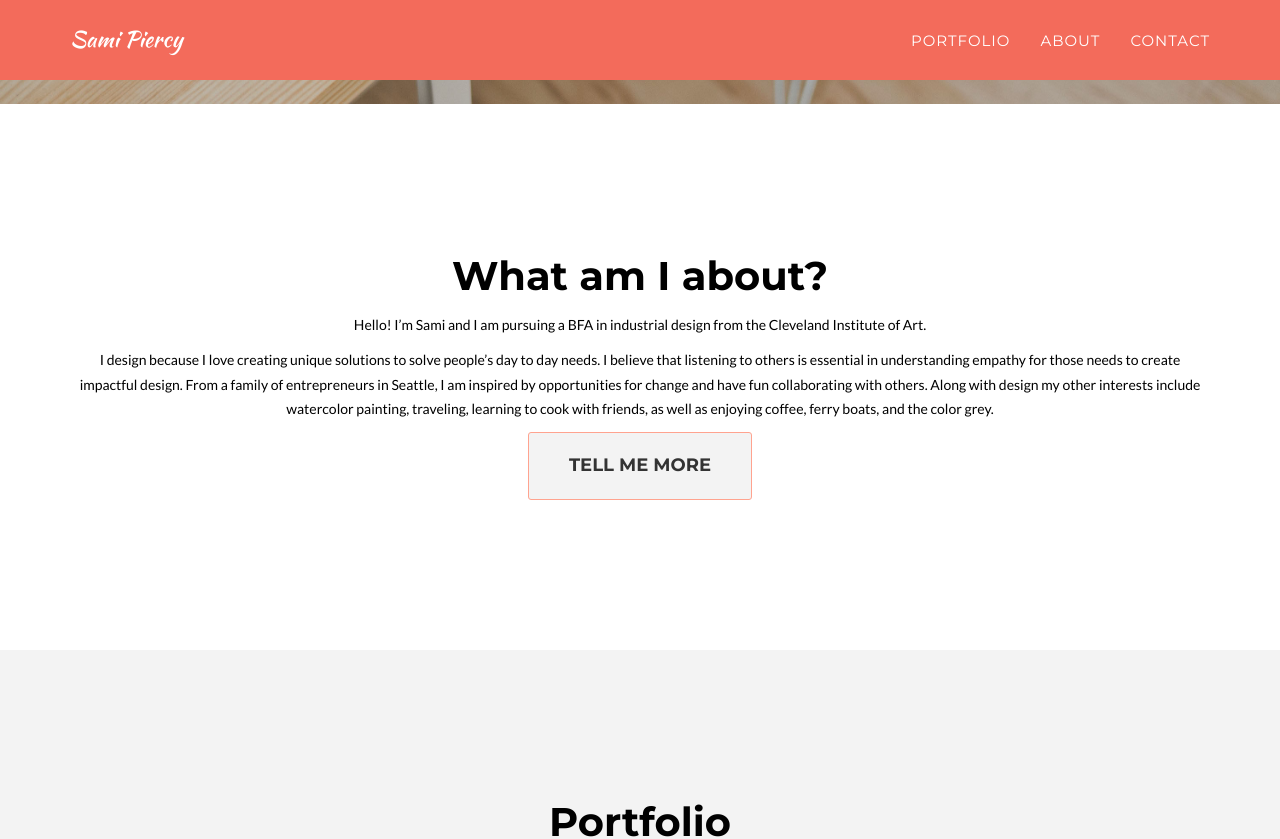
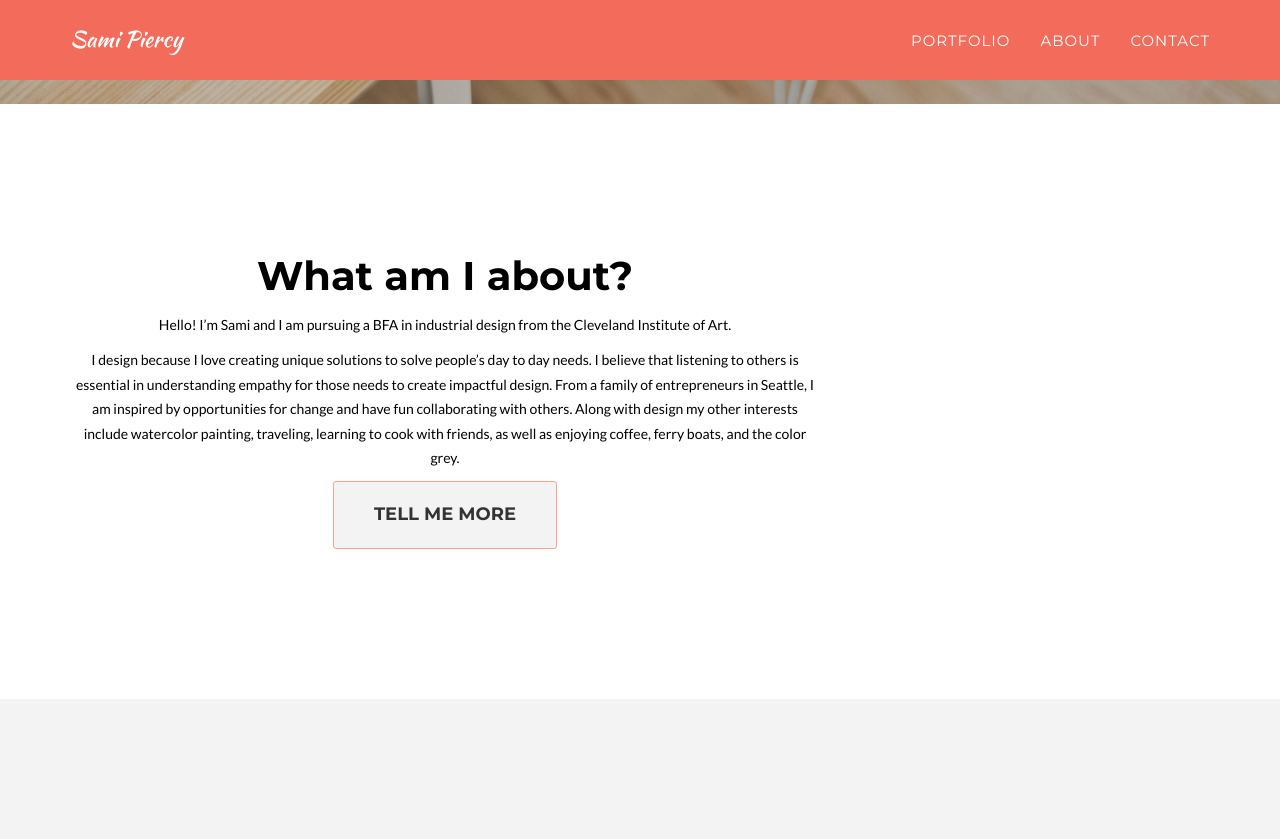
Before and after one commit to bpiercy/samipiercy, a Jekyll site: the page built from index.html, in a window 1280 px wide and 1400 px high, scrolled down 461 px. Shown: the top 839 px of the window. Built offline with Jekyll 4.4.1, drawn with Linux system fonts in a browser that asks for light colours; some web fonts are replaced; grey boxes are pictures that could not be loaded.

Commit message:
0.1.8 playing with textcolor

```diff
--- a/_config.yml
+++ b/_config.yml
@@ -10,7 +10,7 @@
 color:
   primary-bg: fff
   secondary-bg: f3f3f3
-  primary-text: 333
+  primary-text: 533
   secondary-text: fff
   accent: f36b5b
   accent-rgb: 243, 107, 91
--- a/_includes/about.html
+++ b/_includes/about.html
@@ -2,7 +2,7 @@
     <section id="about">
         <div class="container">
             <div class="row">
-                <div class="col-lg-12 text-center">
+                <div class="col-lg-8 text-center">
                     <h2 class="section-heading">What am I about?</h2>
                     <p>Hello! I’m Sami and I am pursuing a BFA in industrial design from the Cleveland Institute of Art.</p>
 
```
